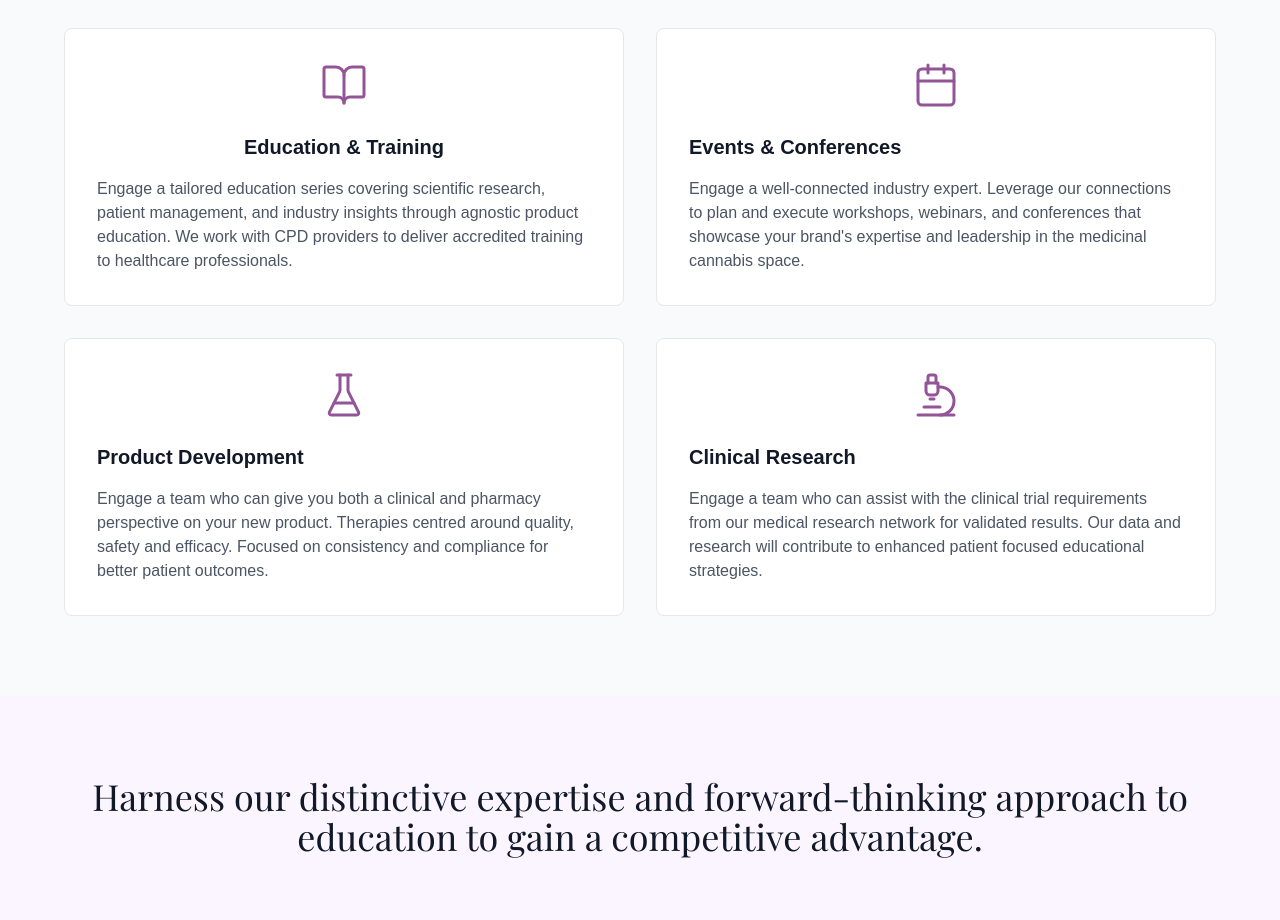
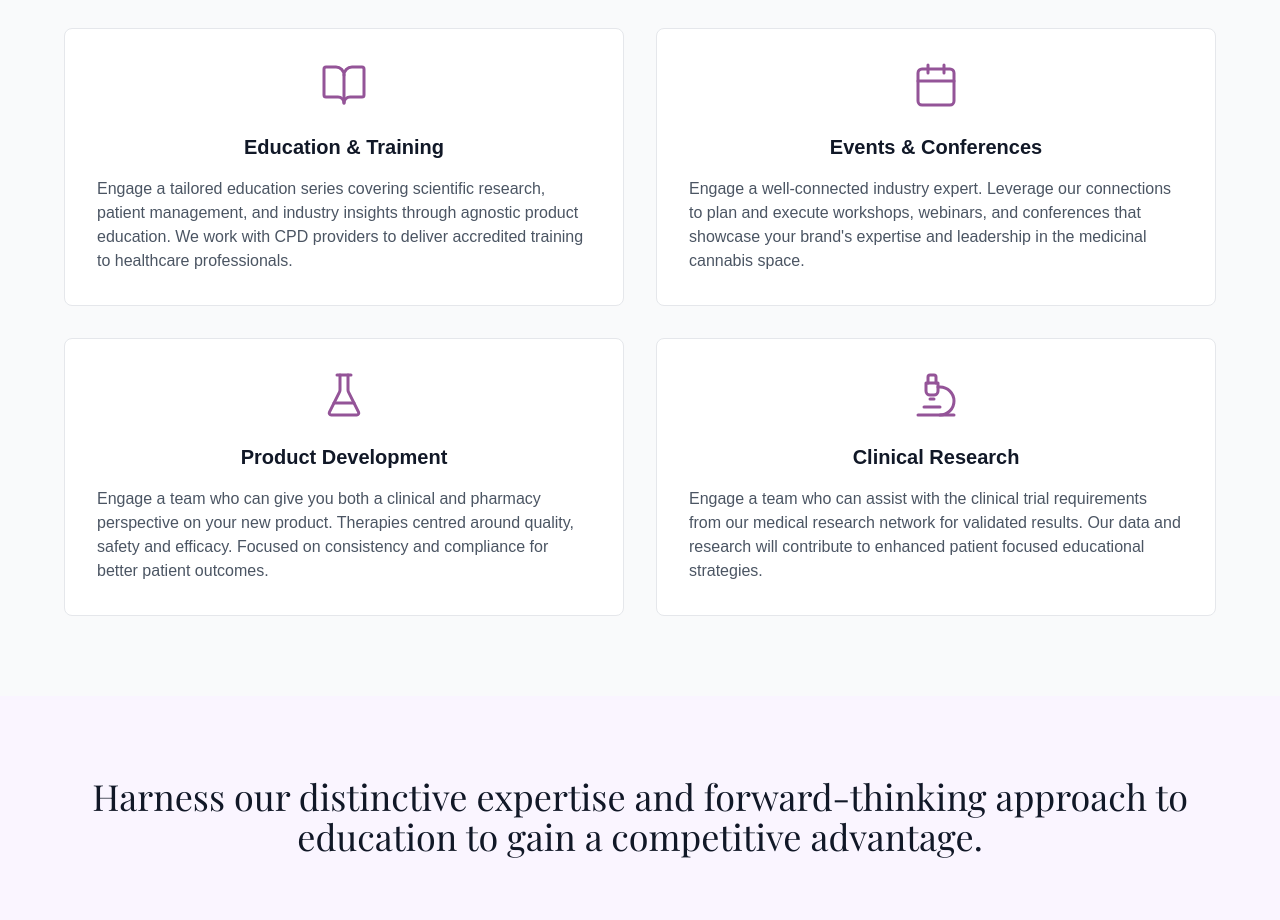
Before and after one commit to doylem/nativa-site, a Next.js app: page / in a window 1280 px wide. Shown: the part 1020-1940 px from the top of the page. Built offline with nearby package versions, Linux system fonts and the light colour scheme; a web font is replaced by a local one.

Commit message:
Updated page.tsx

```diff
--- a/app/page.tsx
+++ b/app/page.tsx
@@ -66,7 +66,7 @@
               <div className="mb-6 flex justify-center">
                 <Calendar className="w-12 h-12 text-nativa-purple" strokeWidth={1.5} />
               </div>
-              <h3 className="text-xl font-semibold mb-4 text-gray-900">
+              <h3 className="text-xl text-center font-semibold mb-4 text-gray-900">
                 Events & Conferences
               </h3>
               <p className="text-gray-600">
@@ -77,7 +77,7 @@
               <div className="mb-6 flex justify-center">
                 <FlaskConical className="w-12 h-12 text-nativa-purple" strokeWidth={1.5} />
               </div>
-              <h3 className="text-xl font-semibold mb-4 text-gray-900">
+              <h3 className="text-xl text-center font-semibold mb-4 text-gray-900">
                 Product Development
               </h3>
               <p className="text-gray-600">
@@ -88,7 +88,7 @@
               <div className="mb-6 flex justify-center">
                 <Microscope className="w-12 h-12 text-nativa-purple" strokeWidth={1.5} />
               </div>
-              <h3 className="text-xl font-semibold mb-4 text-gray-900">
+              <h3 className="text-xl text-center font-semibold mb-4 text-gray-900">
                 Clinical Research
               </h3>
               <p className="text-gray-600">
```
